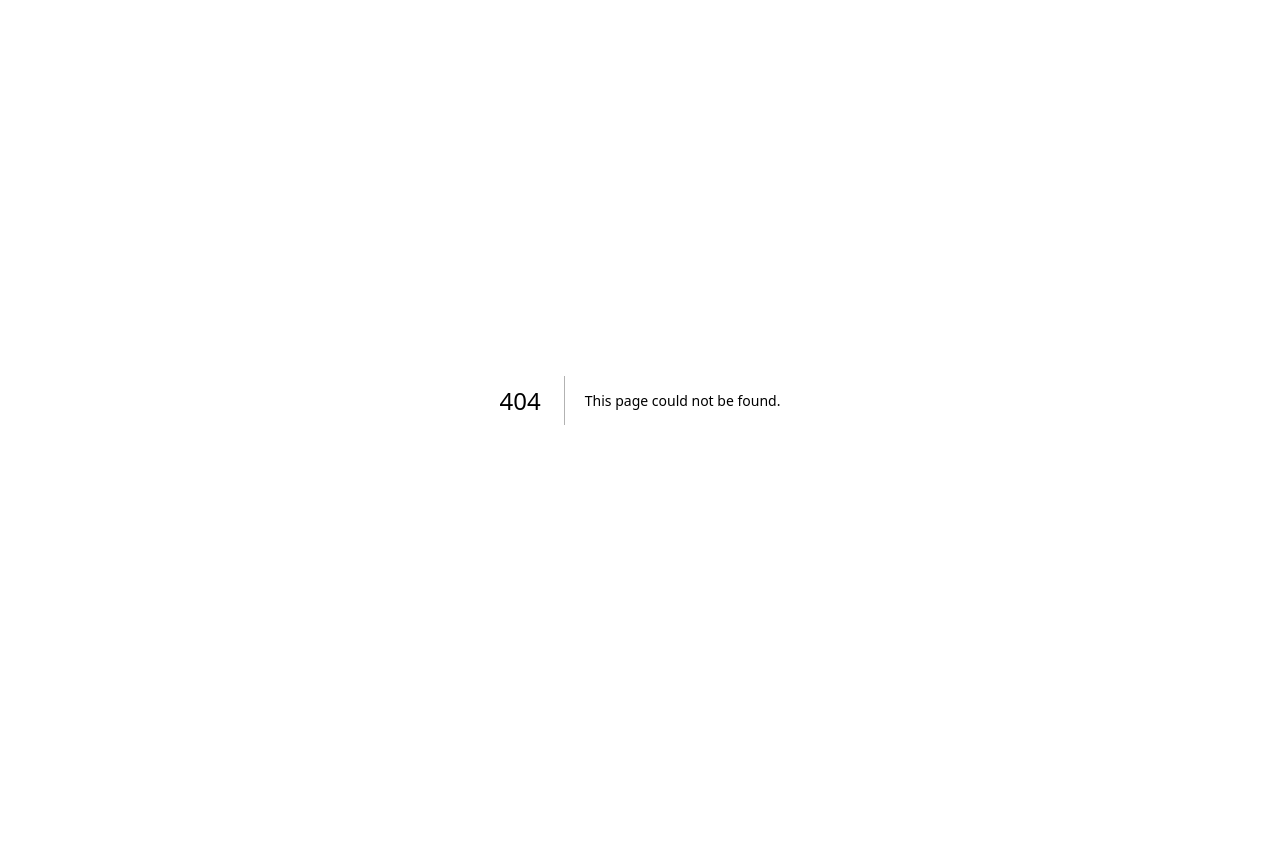
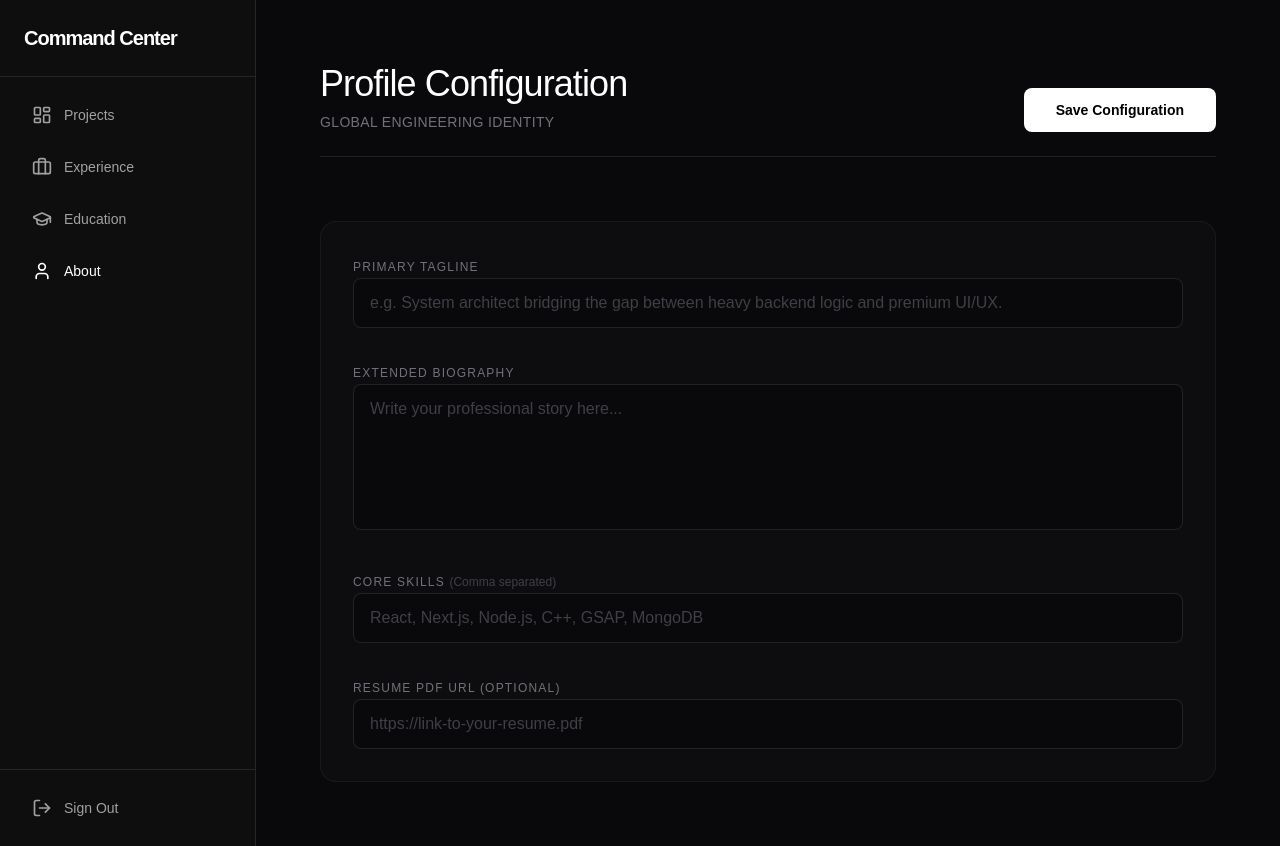
Before and after one commit to DPanvish/Portfolio-CMS, a Next.js app: page /admin/about in a window 1280 px wide. Before the commit this address had no page. Before the commit the page ends 800 px from the top, so only its background shows below. Built offline with nearby package versions, Linux system fonts and the light colour scheme; no server answers; the database is empty; sample sign-in values are in the browser's storage.

Commit message:
feat: complete admin ui

```diff
--- /dev/null
+++ b/app/admin/about/page.tsx
@@ -0,0 +1,124 @@
+"use client";
+
+import { useState, useEffect } from "react";
+import { useQuery, useMutation, useQueryClient } from "@tanstack/react-query";
+
+export default function AdminAbout() {
+  const queryClient = useQueryClient();
+  const [formData, setFormData] = useState({
+    _id: "",
+    tagline: "",
+    bio: "",
+    skills: "",
+    resumeUrl: "",
+    portfolios: ["all"],
+  });
+
+  const { data: aboutData, isLoading } = useQuery({
+    queryKey: ["about"],
+    queryFn: async () => {
+      const res = await fetch("/api/about");
+      if (!res.ok) throw new Error("Failed to fetch");
+      return res.json();
+    },
+  });
+
+  // Populate form when data loads
+  useEffect(() => {
+    if (aboutData && Object.keys(aboutData).length > 0) {
+      setFormData({
+        _id: aboutData._id,
+        tagline: aboutData.tagline || "",
+        bio: aboutData.bio || "",
+        skills: aboutData.skills ? aboutData.skills.join(", ") : "",
+        resumeUrl: aboutData.resumeUrl || "",
+        portfolios: aboutData.portfolios || ["all"],
+      });
+    }
+  }, [aboutData]);
+
+  const mutation = useMutation({
+    mutationFn: async (data: typeof formData) => {
+      const payload = {
+        ...data,
+        skills: data.skills.split(",").map((s) => s.trim()).filter(Boolean),
+      };
+
+      const url = data._id ? `/api/about/${data._id}` : "/api/about";
+      const method = data._id ? "PUT" : "POST";
+
+      const res = await fetch(url, {
+        method,
+        headers: { "Content-Type": "application/json" },
+        body: JSON.stringify(payload),
+      });
+      if (!res.ok) throw new Error("Failed to save about data");
+      return res.json();
+    },
+    onSuccess: () => {
+      queryClient.invalidateQueries({ queryKey: ["about"] });
+      alert("Profile updated successfully!");
+    },
+  });
+
+  const handleSubmit = (e: React.FormEvent) => {
+    e.preventDefault();
+    mutation.mutate(formData);
+  };
+
+  if (isLoading) return <div className="min-h-screen bg-zinc-950 p-16 flex justify-center text-white">Loading...</div>;
+
+  return (
+    <div className="min-h-screen bg-zinc-950 p-10 lg:p-16 text-white">
+      <div className="max-w-4xl mx-auto">
+
+        <div className="flex justify-between items-end mb-16 border-b border-white/10 pb-6">
+          <div>
+            <h1 className="text-4xl font-light tracking-tight mb-2">Profile Configuration</h1>
+            <p className="text-zinc-500 font-light tracking-wide text-sm uppercase">Global Engineering Identity</p>
+          </div>
+          <button
+            type="submit"
+            form="about-form"
+            disabled={mutation.isPending}
+            className="px-8 py-3 bg-white text-black text-sm font-semibold rounded-lg hover:bg-zinc-200 transition-all duration-300 disabled:opacity-50"
+          >
+            {mutation.isPending ? "Syncing..." : "Save Configuration"}
+          </button>
+        </div>
+
+        <form id="about-form" onSubmit={handleSubmit} className="space-y-8 bg-zinc-900/30 p-8 rounded-2xl border border-white/5">
+
+          <div className="space-y-2">
+            <label className="text-xs uppercase tracking-widest text-zinc-500 font-medium">Primary Tagline</label>
+            <input required type="text" value={formData.tagline} onChange={(e) => setFormData({ ...formData, tagline: e.target.value })}
+              className="w-full bg-zinc-950 border border-white/10 rounded-lg px-4 py-3 text-white placeholder-zinc-700 focus:outline-none focus:border-amber-500/50 transition-all"
+              placeholder="e.g. System architect bridging the gap between heavy backend logic and premium UI/UX." />
+          </div>
+
+          <div className="space-y-2">
+            <label className="text-xs uppercase tracking-widest text-zinc-500 font-medium">Extended Biography</label>
+            <textarea required rows={5} value={formData.bio} onChange={(e) => setFormData({ ...formData, bio: e.target.value })}
+              className="w-full bg-zinc-950 border border-white/10 rounded-lg px-4 py-3 text-white placeholder-zinc-700 focus:outline-none focus:border-amber-500/50 transition-all resize-none"
+              placeholder="Write your professional story here..." />
+          </div>
+
+          <div className="space-y-2">
+            <label className="text-xs uppercase tracking-widest text-zinc-500 font-medium">Core Skills <span className="text-zinc-700 normal-case tracking-normal">(Comma separated)</span></label>
+            <input required type="text" value={formData.skills} onChange={(e) => setFormData({ ...formData, skills: e.target.value })}
+              className="w-full bg-zinc-950 border border-white/10 rounded-lg px-4 py-3 text-white placeholder-zinc-700 focus:outline-none focus:border-amber-500/50 transition-all"
+              placeholder="React, Next.js, Node.js, C++, GSAP, MongoDB" />
+          </div>
+
+          <div className="space-y-2">
+            <label className="text-xs uppercase tracking-widest text-zinc-500 font-medium">Resume PDF URL (Optional)</label>
+            <input type="text" value={formData.resumeUrl} onChange={(e) => setFormData({ ...formData, resumeUrl: e.target.value })}
+              className="w-full bg-zinc-950 border border-white/10 rounded-lg px-4 py-3 text-white placeholder-zinc-700 focus:outline-none focus:border-amber-500/50 transition-all"
+              placeholder="https://link-to-your-resume.pdf" />
+          </div>
+
+        </form>
+      </div>
+    </div>
+  );
+}
```
